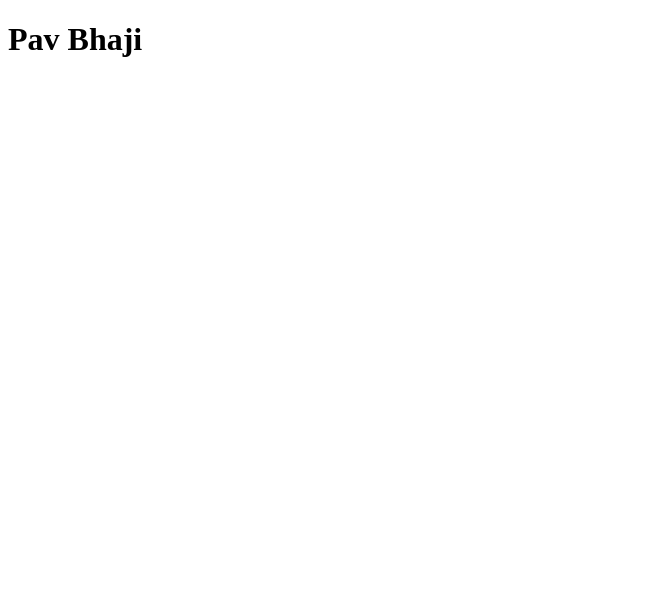
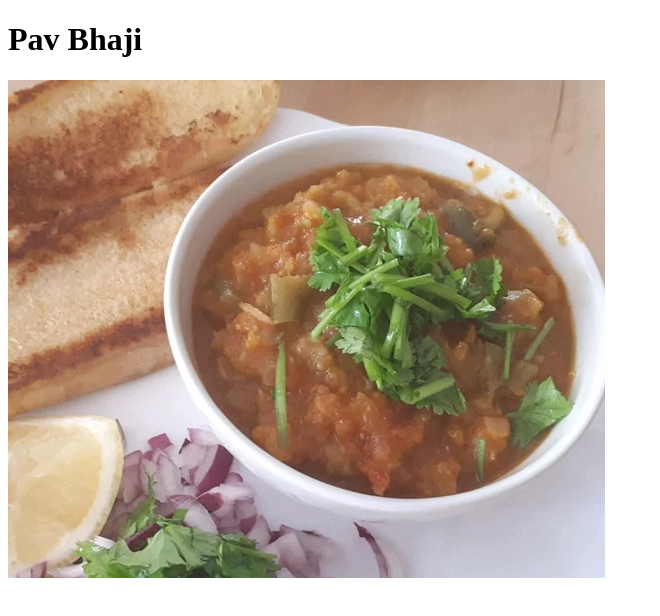
Before and after one commit to shubham-online/odin-recipes, a plain HTML site: page recipes/pavbhaji.html in a window 1280 px wide. Shown: the whole page, without its empty margins (0-660 px from the left). Drawn offline with Linux system fonts and the light colour scheme.

Commit message:
Iteration 3: Added pavbhaji img to pavbhaji.html

```diff
--- a/recipes/pavbhaji.html
+++ b/recipes/pavbhaji.html
@@ -6,5 +6,6 @@
 </head>
 <body>
     <h1>Pav Bhaji</h1>
+    <img src="../images/pavbhaji.png" alt="pav bhaji image">
 </body>
 </html>
```
Also changed, not shown: images/pavbhaji.png (added).
